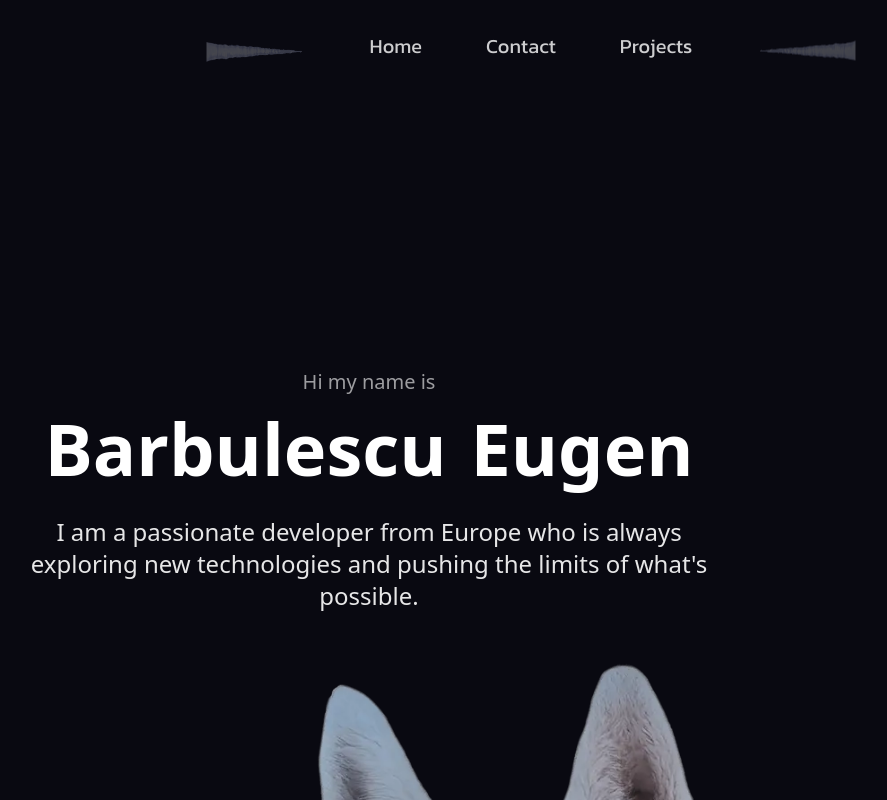
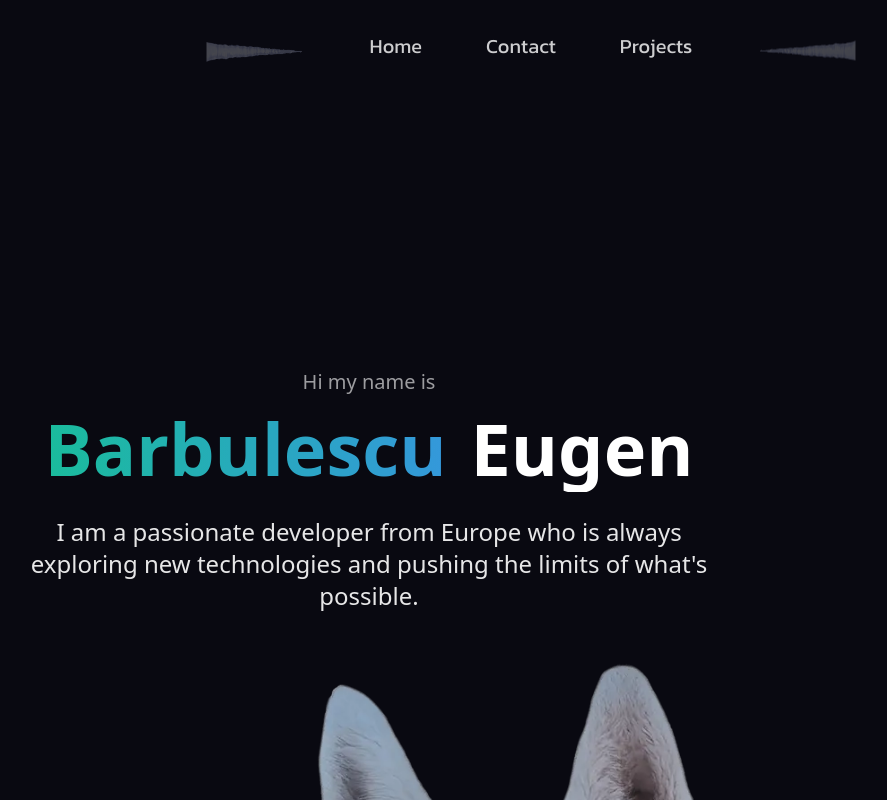
Before and after one commit to erupturatis/Personal-Website, a Next.js app: page /home in a window 1280 px wide. Shown: the top 800 px of the page, without its empty margins (109-996 px from the left). Built offline with nearby package versions, Linux system fonts and the light colour scheme.

Commit message:
(create)[final touches]

```diff
--- a/src/components/home/hero/TextHero.tsx
+++ b/src/components/home/hero/TextHero.tsx
@@ -53,8 +53,8 @@ const TextHero = () => {
               className={`text-center relative pb-2 text-3xl md:text-7xl font-bold`}
             >
               <h1
-                className={`${montserrat.className} ${styles.colorName1} ${
-                  word ? '' : styles.colorNameInactive1
+                className={`${montserrat.className} ${styles.colorName} ${
+                  word ? '' : styles.colorNameInactive
                 }`}
               >
                 Barbulescu
@@ -64,8 +64,8 @@ const TextHero = () => {
               className={`ml-3 xl:ml-6 ${
                 montserrat.className
               } relative text-center text-3xl md:text-7xl font-bold pb-2 ${
-                styles.colorName1
-              } ${!word ? '' : styles.colorNameInactive1}`}
+                styles.colorName
+              } ${!word ? '' : styles.colorNameInactive}`}
             >
               Eugen
             </h1>
--- a/src/components/navbar/MoonCenter.tsx
+++ b/src/components/navbar/MoonCenter.tsx
@@ -5,7 +5,9 @@ import React from 'react';
 const moonSrc = '/winter-theme/moon.png';
 const MoonCenter = () => {
   return (
-    <section className={` relative w-full flex justify-center `}>
+    <section
+      className={` relative animate-fade-in w-full flex justify-center `}
+    >
       <div className={'w-[150px] h-[150px] relative'}>
         <div className={'absolute top-[-85px] left-[0px] '}>
           <Image
--- a/src/components/projects/BigProjectsList.tsx
+++ b/src/components/projects/BigProjectsList.tsx
@@ -32,6 +32,7 @@ const BigProjectsList = () => {
       {bigProjectListL.map((project) => {
         return (
           <BigProject
+            key={project.title}
             title={project.title}
             description={project.description}
             githubUrl={project.githubUrl}
```
Also changed, not shown: public/socials/mePersonalWebsite.jpeg.
